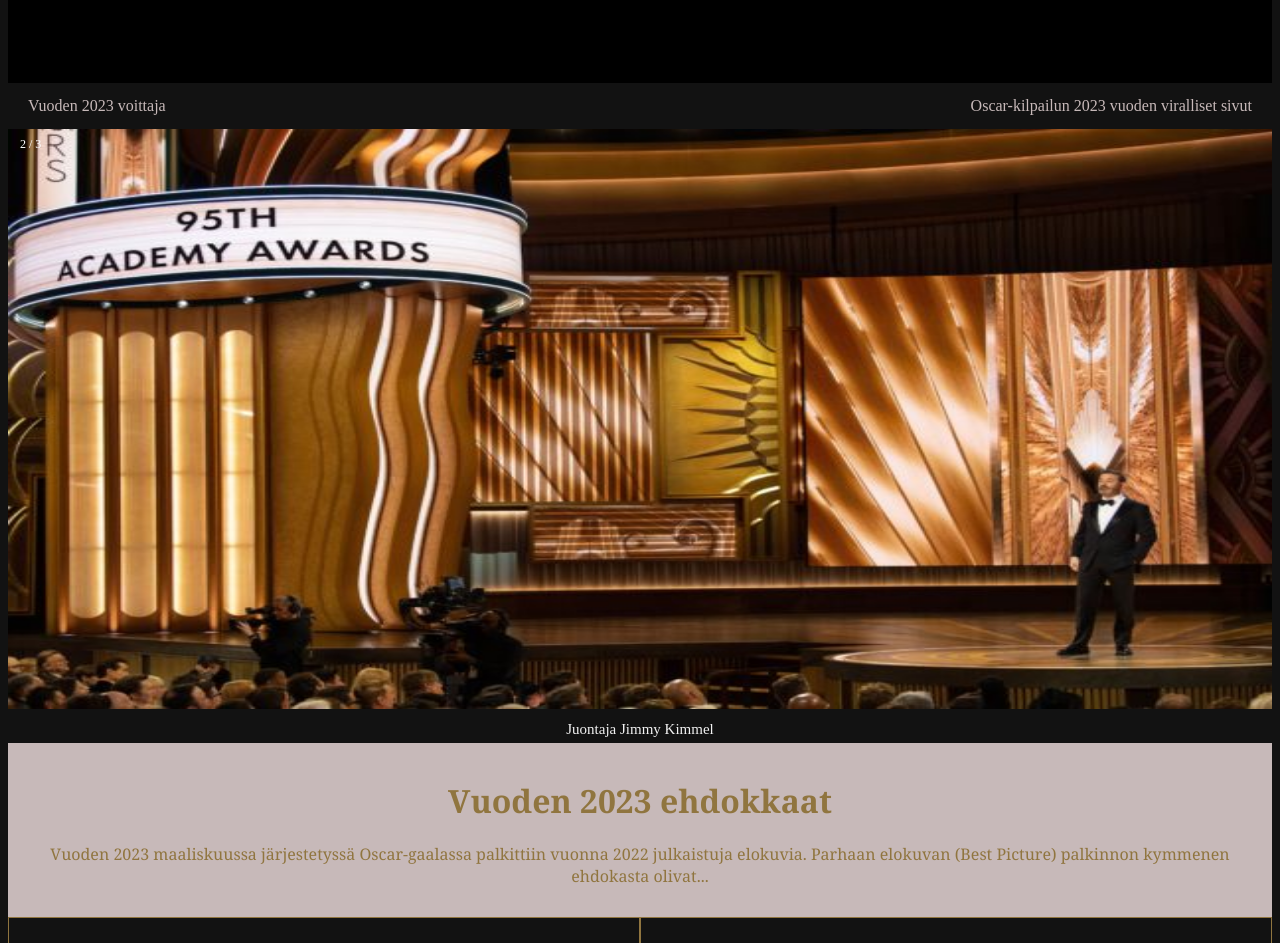
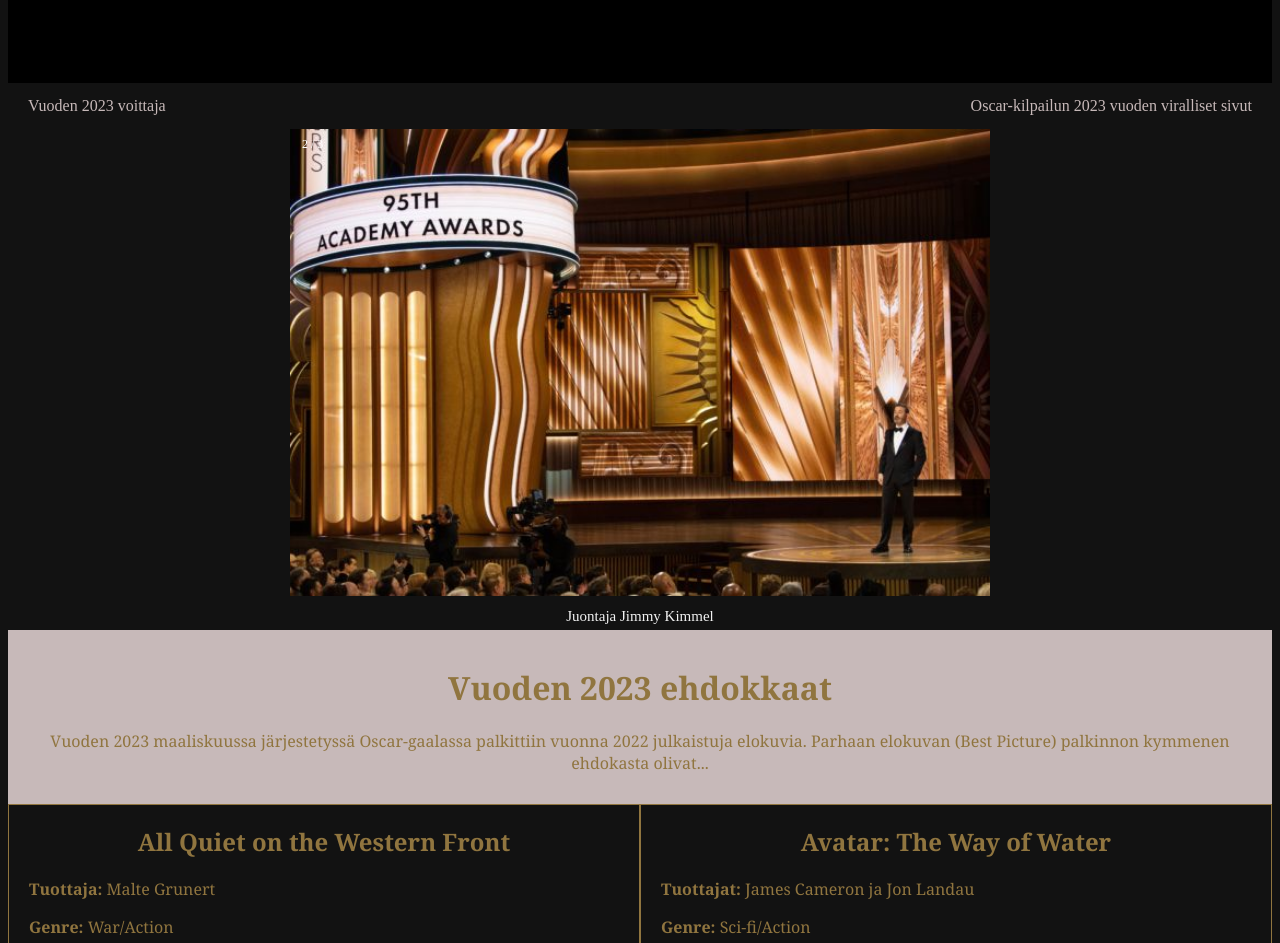
Before and after one commit to Hennavep/Hennavep.github.io, a plain HTML site: page VerkkosivuHTMLHenna.html in a window 1280 px wide. Shown: the part 380-1323 px from the top of the page. Drawn offline with Linux system fonts and the light colour scheme.

Commit message:
Update VerkkosivuCSSHenna1.css

```diff
--- a/VerkkosivuCSSHenna1.css
+++ b/VerkkosivuCSSHenna1.css
@@ -36,7 +36,7 @@ h2 {font-family: Georgia;}
 * {box-sizing:border-box}
 
 .slideshow-container {
-  max-width: 100%;
+  max-width: 700px;
   position: relative;
   margin: auto;
   padding-bottom: 30px;
```
